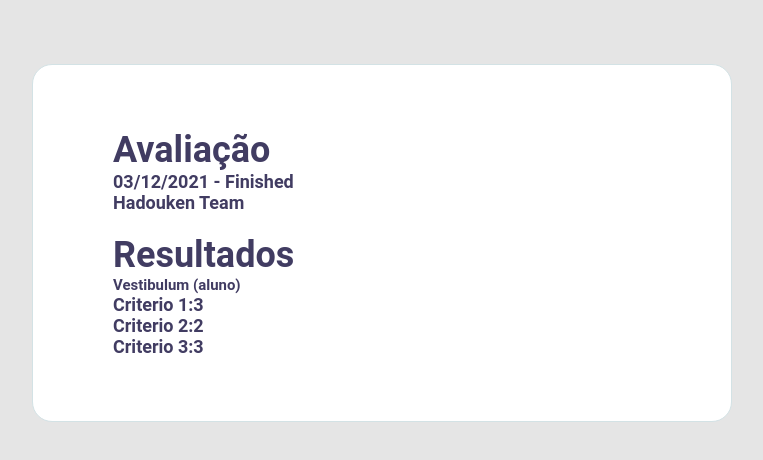
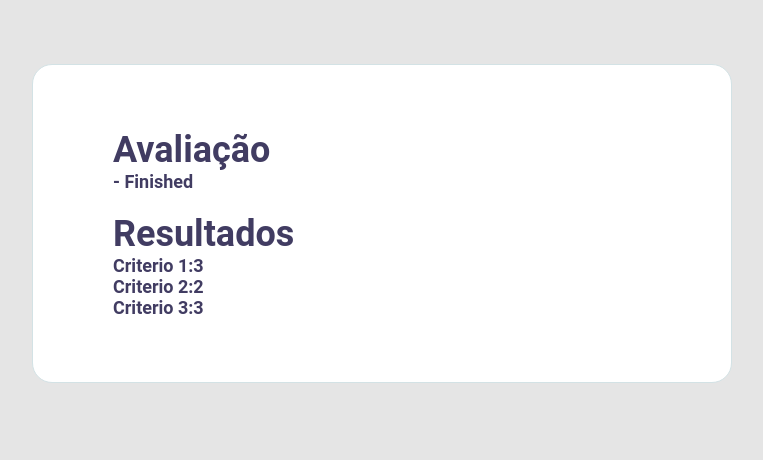
Before and after one commit to NicolasFujisawa/performance-appraisal-app, a React (Create React App) app in the folder front/: page /results in a window 1280 px wide. Shown: the top 460 px of the page, without its empty margins (258-1021 px from the left). Built offline with nearby package versions, Linux system fonts and the light colour scheme.

Commit message:
Creating Results page

```diff
--- a/front/src/pages/Results.tsx
+++ b/front/src/pages/Results.tsx
@@ -1,14 +1,22 @@
 import '../styles/pages/main-page.css'
+import { Evaluation as IEvaluation } from '../interfaces/evaluation'
+import { useState } from 'react'
+import { getEvaluation } from '../services/api'
+import { CriteriasResponse } from '../interfaces/criterias.response'
+import { Student } from '../interfaces/team'
 
 export default function Results() {
+  const [evaluation, setEvaluation] = useState<IEvaluation>({} as any)
+  const [students, setStudents] = useState<Student>({} as any)
+
   return (
     <div id="page-container">
       <h1>Avaliação</h1>
-      <h4>03/12/2021 - Finished</h4>
-      <h4>Hadouken Team</h4>
+      <h4>{evaluation.end} - Finished</h4>
+      <h4>{evaluation.team?.name}</h4>
       <br />
       <h1>Resultados</h1>
-      <h5>Vestibulum (aluno)</h5>
+      <h5>{students.name}</h5>
       <p>Criterio 1:3</p>
       <p>Criterio 2:2</p>
       <p>Criterio 3:3</p>
```
